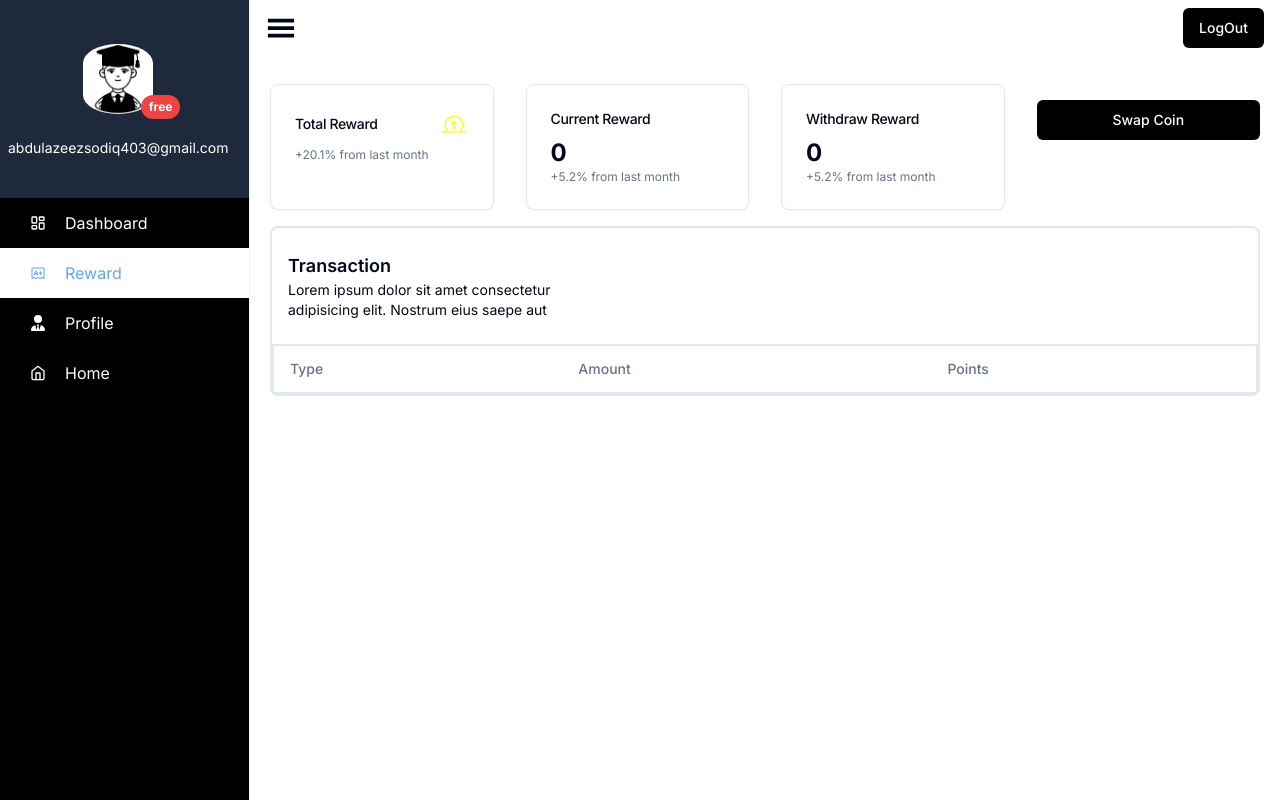
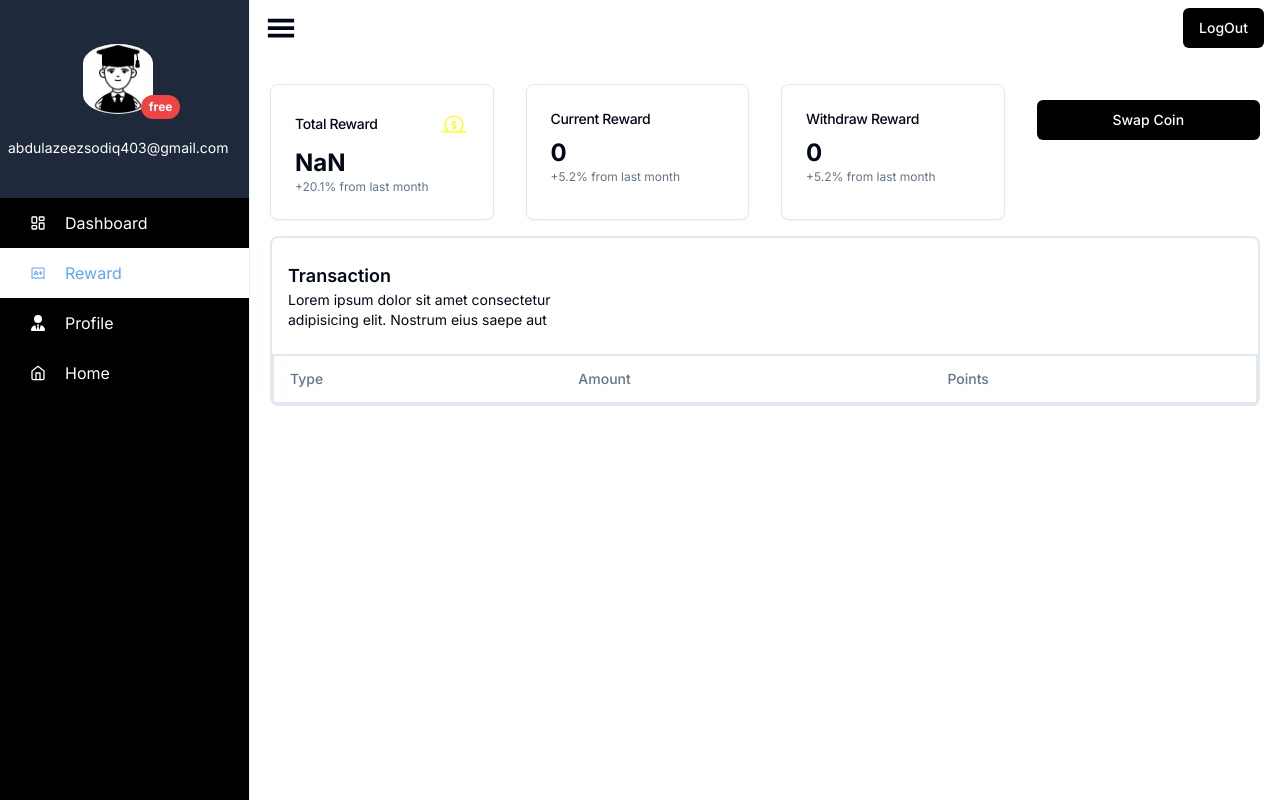
Before and after one commit to Abdulzeez403/quizit, a Next.js app: page /admin/reward in a window 1280 px wide. Built offline with nearby package versions, Linux system fonts and the light colour scheme.

Commit message:
fixed bug

```diff
--- a/app/(admin)/admin/reward/detial.tsx
+++ b/app/(admin)/admin/reward/detial.tsx
@@ -80,7 +80,7 @@ export const RewardDetial = () => {
             <div className="grid gap-4 md:grid-cols-2 md:gap-8 lg:grid-cols-4 pt-2">
                 <CardComponent
                     title="Total Reward"
-                    amount={user?.profile?.points}
+                    amount={Number(user?.profile?.points)}
                     change="+20.1% from last month"
                     icon={<CiCoinInsert color="yellow" size={30} />}
                 />
```
Also changed, not shown: app/data.ts (+8 -8 lines).
